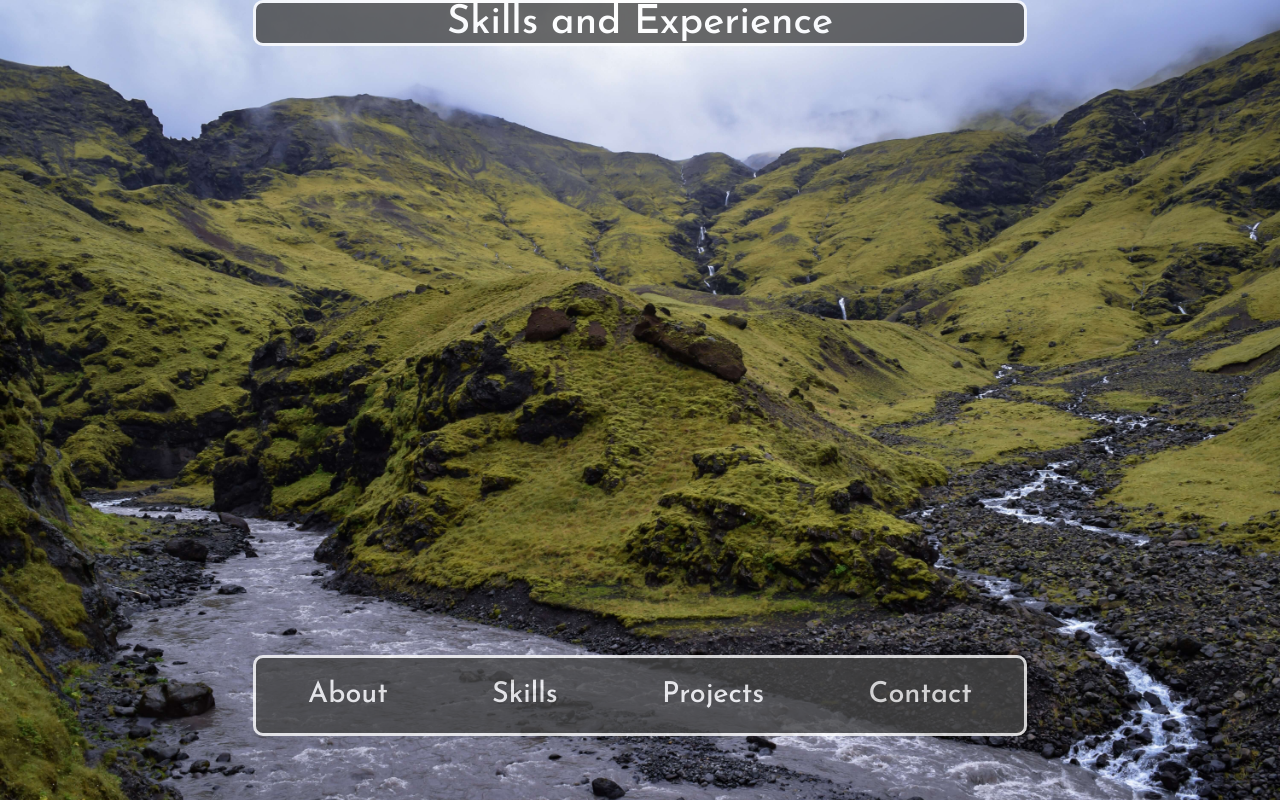
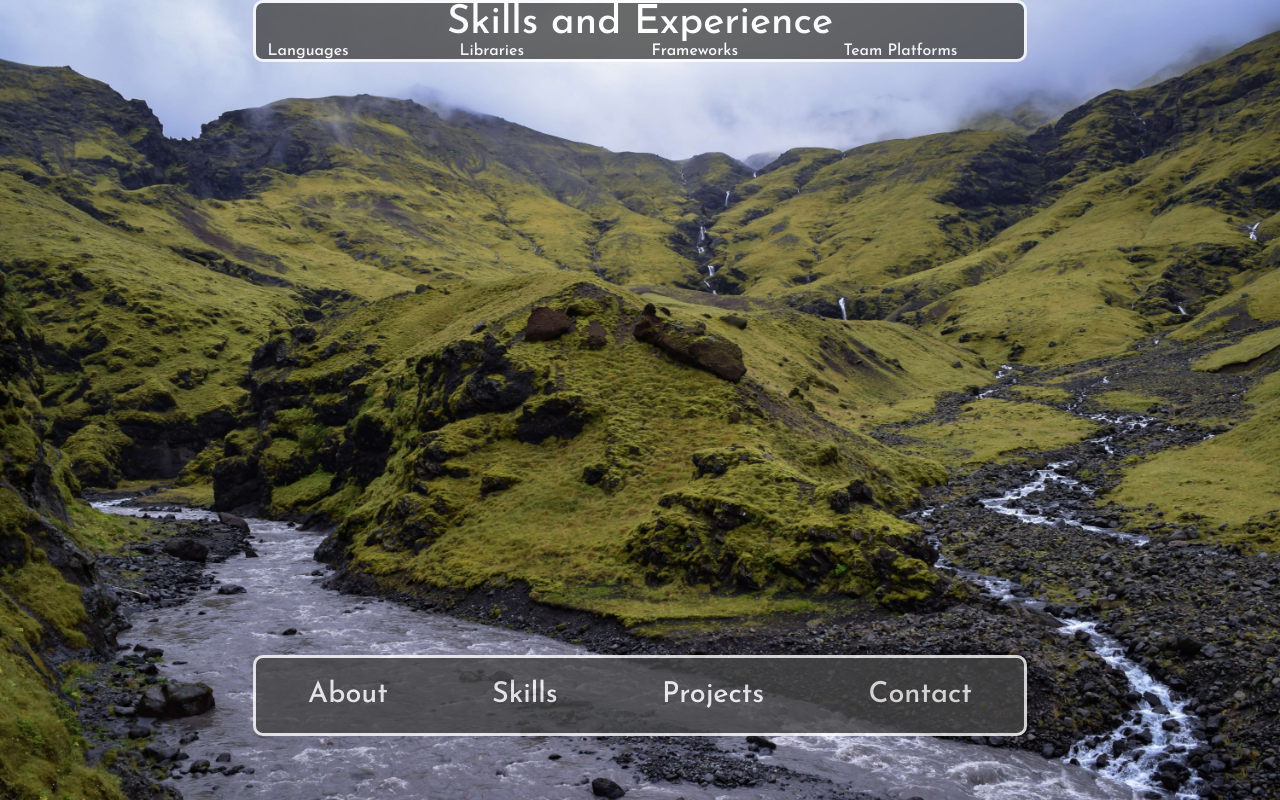
Before and after one commit to tsbarrett89/tb-portfolio, a React (Create React App) app: page /skills in a window 1280 px wide. Built offline with nearby package versions, Linux system fonts and the light colour scheme; the HTML template or start-up script is replaced by a standard one.

Commit message:
Columns created

```diff
--- a/src/components/SkillsPage.js
+++ b/src/components/SkillsPage.js
@@ -1,12 +1,26 @@
 import React from 'react';
 
-import { SkillsContainer } from '../style/skillsPage-styles'
+import { SkillsContainer, ColumnsContainer, Column } from '../style/skillsPage-styles'
 
 const SkillsPage = () => {
 
     return (
         <SkillsContainer>
             <h2>Skills and Experience</h2>
+            <ColumnsContainer>
+                <Column>
+                    <h4>Languages</h4>
+                </Column>
+                <Column>
+                    <h4>Libraries</h4>
+                </Column>
+                <Column>
+                    <h4>Frameworks</h4>
+                </Column>
+                <Column>
+                    <h4>Team Platforms</h4>
+                </Column>
+            </ColumnsContainer>
         </SkillsContainer>
     )
 }
```
